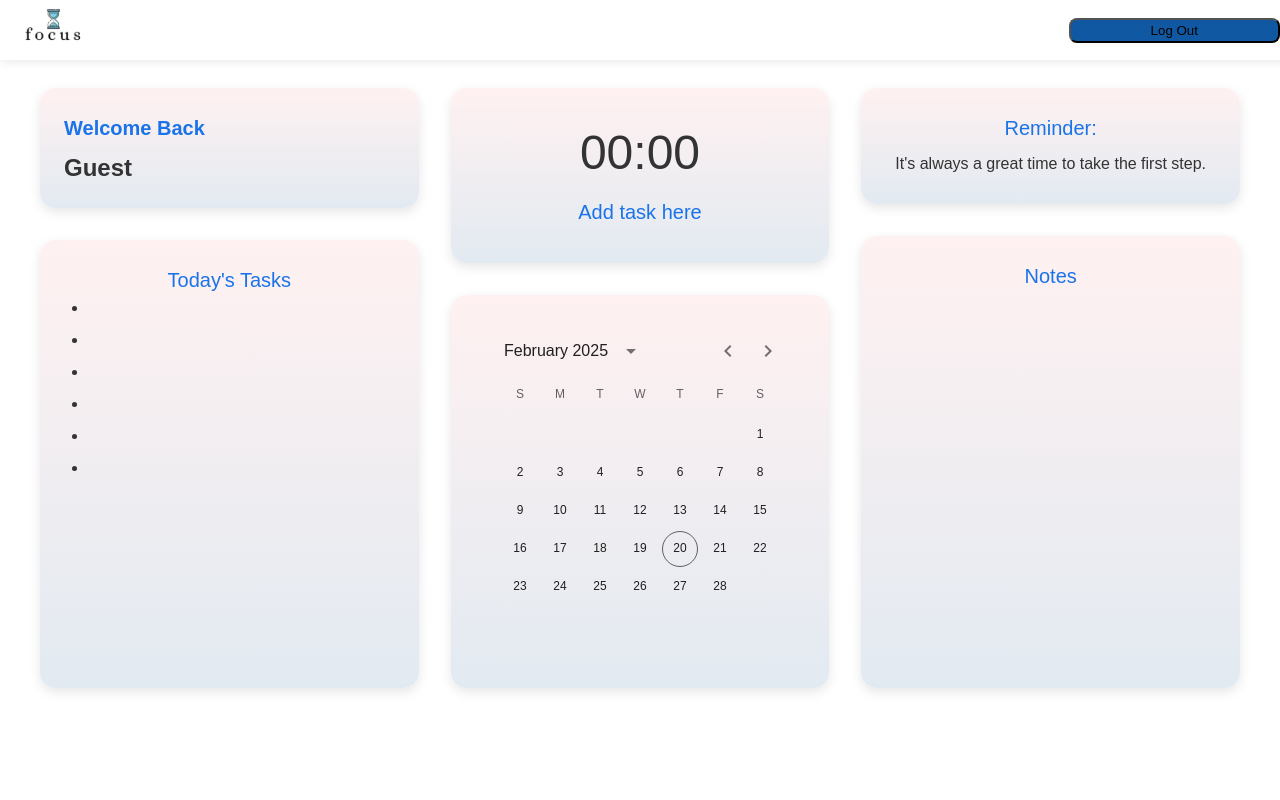
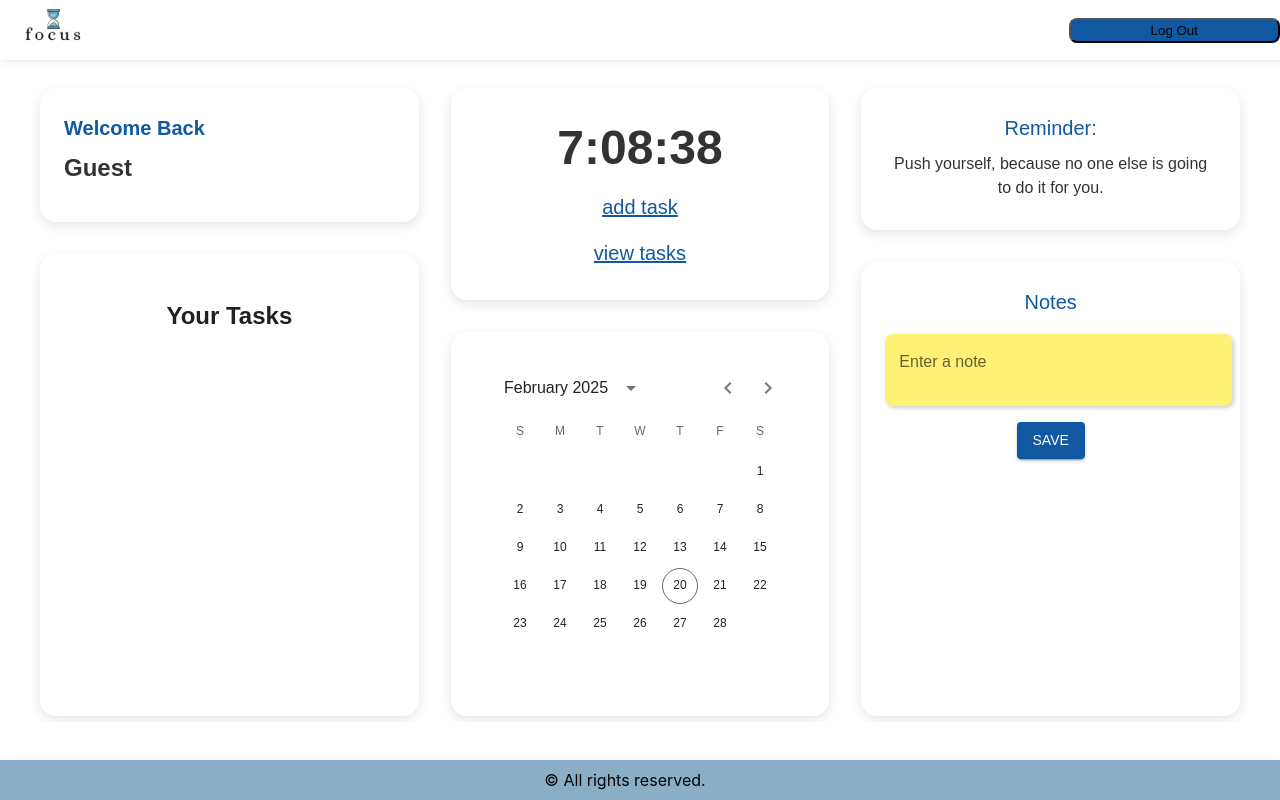
Before and after one commit to priscaolose/Group7_Capstone, a React (Create React App) app in the folder focus-app/: page /dashboard in a window 1280 px wide. Built offline with nearby package versions, Linux system fonts and the light colour scheme; no server answers; the HTML template or start-up script is replaced by a standard one.

Commit message:
Merging changes from the notes branch

```diff
--- a/focus-app/src/Components/Dashboard.js
+++ b/focus-app/src/Components/Dashboard.js
@@ -11,11 +11,9 @@ import { LocalizationProvider } from '@mui/x-date-pickers/LocalizationProvider';
 import { AdapterDayjs } from '@mui/x-date-pickers/AdapterDayjs';
 import { DateCalendar } from '@mui/x-date-pickers/DateCalendar';
 import { createTheme, ThemeProvider } from '@mui/material/styles';
-import { auth } from '../firebase/firebaseConfig';
-import { onAuthStateChanged } from 'firebase/auth';
-import { doc, getDoc } from 'firebase/firestore'; // Firestore imports
-import { db } from '../firebase/firebaseConfig'; // Firestore config
 import { Link } from 'react-router-dom';
+import { useUser } from './context';
+import NoteSection from './NoteSection';
 
 // Custom Theme
 const theme = createTheme({
@@ -33,7 +31,7 @@ const theme = createTheme({
   },
   palette: {
     primary: {
-      main: '#1a73e8',
+      main: '#1059a2',
     },
     background: {
       default: '#f4f6f8',
@@ -43,39 +41,58 @@ const theme = createTheme({
 
 function Dashboard() {
   const isSmallScreen = useMediaQuery('(max-width: 900px)');
-  const [userFirstName, setUserFirstName] = useState(null);
-  const [user, setUser] = useState(null);
+  //const [userFirstName, setUserFirstName] = useState(null);
+  //const [user, setUser] = useState(null);
+  const { user } = useUser();
+  const [currentTime, setCurrentTime] = useState('00:00:00');
+  const [randomQuote, setRandomQuote] = useState('');
+
+
+  const quotes = [
+    "Its always a great time to take the first step.",
+    "Believe you can and you’re halfway there. – Theodore Roosevelt",
+    "The only way to do great work is to love what you do. – Steve Jobs",
+    "Success is not final, failure is not fatal: It is the courage to continue that counts. – Winston Churchill",
+    "Do what you can, with what you have, where you are. – Theodore Roosevelt",
+    "Your limitation—it’s only your imagination.",
+    "Push yourself, because no one else is going to do it for you.",
+    "Hard work beats talent when talent doesn’t work hard.",
+    "It’s not whether you get knocked down, it’s whether you get up. – Vince Lombardi",
+    "Dream big and dare to fail. – Norman Vaughan",
+    "Act as if what you do makes a difference. It does. – William James",
+    "Keep on going, and the chances are that you will stumble on something, perhaps when you are least expecting it. I never heard of anyone ever stumbling on something sitting down. – Charles F. Kettering"
+  ];
 
   useEffect(() => {
-    const fetchUserData = async (userID) => {
-      try {
-        const userRef = doc(db, "Users", userID); // Access user document in Firestore
-        const userDoc = await getDoc(userRef);
+    const randomIndex = Math.floor(Math.random() * quotes.length);
+    setRandomQuote(quotes[randomIndex]);
+  }, []);
 
-        if (userDoc.exists()) {
-          setUserFirstName(userDoc.data().firstName); // Set user's first name from Firestore
-        } else {
-          console.error("User document not found");
-          setUserFirstName("Guest"); // display for missing first name
-        }
-      } catch (error) {
-        console.error("Error fetching user data from Firestore:", error);
-        setUserFirstName("Guest"); // display for errors
-      }
-    };
+  useEffect(() => {
+    const updateClock = () => {
+      const today = new Date();
+      let hours = today.getHours();
+      const minutes = checkTime(today.getMinutes());
+      const seconds = checkTime(today.getSeconds());
 
-    const unsubscribe = onAuthStateChanged(auth, (loggedInUser) => {
-      if (loggedInUser) {
-        setUser(loggedInUser);
-        fetchUserData(loggedInUser.uid); // Fetch user data when logged in
-      } else {
-        setUser(null);
-        setUserFirstName("Guest");
-      }
-    });
+      hours = checkHour(hours);
 
-    return () => unsubscribe();
-  }, []);
+      setCurrentTime(`${hours}:${minutes}:${seconds}`);
+  };
+
+  updateClock();
+  const interval = setInterval(updateClock, 1000);
+  return () => clearInterval(interval);
+  }, []); //cleanup on unmount
+
+  function checkTime(i) {
+    return i < 10 ? `0${i}` : i;
+  } // Add a leading zero to single-digit numbers
+
+  function checkHour(hours){ // setting time for 12 hour format
+    return hours > 12 ? hours - 12 : hours;
+  }
+
 
   return (
     <ThemeProvider theme={theme}>
@@ -87,7 +104,7 @@ function Dashboard() {
             flexDirection: 'column',
             alignItems: 'center',
             justifyContent: 'flex-start',
-            minHeight: '100vh',
+            minHeight: 'auto',
             px: isSmallScreen ? 2 : 4,
             py: 1,
             backgroundColor: 'white',
@@ -110,8 +127,9 @@ function Dashboard() {
                 sx={{
                   p: 3,
                   borderRadius: '16px',
-                  background: 'linear-gradient(#FFF1F1, #E2EAF1)',
+                  background: 'white',
                   boxShadow: '0 4px 12px rgba(0, 0, 0, 0.1)',
+                  borderColor: theme.palette.primary.main,
                 }}
               >
                 <Typography variant="h6" sx={{ color: theme.palette.primary.main, fontWeight: 'bold', textAlign: 'left' }}>
@@ -127,7 +145,7 @@ function Dashboard() {
                   }}
                 >
                   {/* display user's first name */}
-                  {userFirstName || "Loading..."}
+                  {user?.firstName || "Guest"}
                 </Typography>
               </Paper>
 
@@ -136,40 +154,20 @@ function Dashboard() {
                 sx={{
                   p: 3,
                   borderRadius: '16px',
-                  background: 'linear-gradient(#FFF1F1, #E2EAF1)',
+                  background: 'white',
                   boxShadow: '0 4px 12px rgba(0, 0, 0, 0.1)',
                   minHeight: '50vh',
                 }}
               >
-                <Typography variant="h6" sx={{ color: theme.palette.primary.main }}>
-                  Today's Tasks
+                <Typography>
+                  <h2>Your Tasks</h2>
                 </Typography>
-                <Typography component="div">
-                <ul style={{ paddingLeft: '1.5rem', margin: 0}}>
-                <li style={{ paddingLeft: '1.5rem', margin: 0 , paddingTop: '2em', color: '#333'}}>
-                  <Typography variant="body1"></Typography>
-                </li>
-                <li style={{ paddingLeft: '1.5rem', margin: 0 , paddingTop: '2em', color: '#333'}}>
-                  <Typography variant="body1"></Typography>
-                </li>
-                <li style={{ paddingLeft: '1.5rem', margin: 0 , paddingTop: '2em', color: '#333'}}>
-                  <Typography variant="body1"></Typography>
-                </li>
-                <li style={{ paddingLeft: '1.5rem', margin: 0 , paddingTop: '2em', color: '#333'}}>
-                  <Typography variant="body1"></Typography>
-                </li>
-                <li style={{ paddingLeft: '1.5rem', margin: 0 , paddingTop: '2em', color: '#333'}}>
-                  <Typography variant="body1"></Typography>
-                </li>
-                <li style={{ paddingLeft: '1.5rem', margin: 0 , paddingTop: '2em', color: '#333'}}>
-                  <Typography variant="body1"></Typography>
-                </li>
-                </ul>
-                  </Typography>
+
               </Paper>
             </Box>
 
-            {/* Center Column */}
+
+            {/* Center Column (Timer Section*/}
             <Box sx={{ display: 'grid', gap: 4 }}>
               <Paper
                 sx={{
@@ -178,39 +176,50 @@ function Dashboard() {
                   justifyContent: 'center',
                   alignItems: 'center',
                   borderRadius: '16px',
-                  background: 'linear-gradient(#FFF1F1, #E2EAF1)',
+                  background: 'white',
                   boxShadow: '0 4px 12px rgba(0, 0, 0, 0.1)',
                   p: 4,
                   textDecoration: 'none',
                 }}
-                component={Link}
-                to="/addTask"
               >
                 <Typography
                   variant="h3"
                   sx={{
                     color: '#333',
-                    fontWeight: '300',
+                    fontWeight: 'bold',
                   }}
                 >
-                  00:00
+                  {currentTime}
                 </Typography>
                 <Typography
                   variant="body1"
+                  component={Link} to = "/addTask"
                   sx={{
                     color: theme.palette.primary.main,
                     fontSize: '1.25rem',
                     mt: 2,
                   }}
                 >
-                  Add task here
+                  add task
+                </Typography>
+
+                <Typography
+                  variant="body1"
+                  component={Link} to = "/viewTask"
+                  sx={{
+                    color: theme.palette.primary.main,
+                    fontSize: '1.25rem',
+                    mt: 2,
+                  }}
+                >
+                  view tasks
                 </Typography>
               </Paper>
               <Paper
                 sx={{
                   p: 3,
                   borderRadius: '16px',
-                  background: 'linear-gradient(#FFF1F1, #E2EAF1)',
+                  background: 'white',
                   boxShadow: '0 4px 12px rgba(0, 0, 0, 0.1)',
                 }}
               >
@@ -226,7 +235,7 @@ function Dashboard() {
                 sx={{
                   p: 3,
                   borderRadius: '16px',
-                  background: 'linear-gradient(#FFF1F1, #E2EAF1)',
+                  background: 'white',
                   boxShadow: '0 4px 12px rgba(0, 0, 0, 0.1)',
                 }}
               >
@@ -246,34 +255,19 @@ function Dashboard() {
                     lineHeight: 1.5,
                   }}
                 >
-                  It's always a great time to take the first step.
+                  {randomQuote}
                 </Typography>
               </Paper>
-              <Paper
-                sx={{
-                  p: 3,
-                  borderRadius: '16px',
-                  background: 'linear-gradient(#FFF1F1, #E2EAF1)',
-                  boxShadow: '0 4px 12px rgba(0, 0, 0, 0.1)',
-                  minHeight: '50vh',
-                }}
-              >
-                <Typography
-                  variant="h6"
-                  sx={{
-                    color: theme.palette.primary.main,
-                    mb: 2,
-                  }}
-                >
-                  Notes
-                </Typography>
-              </Paper>
+              <Box sx={{ display: "grid", gap: 4 }}>
+            <NoteSection /> {/* Uses the NoteSection component */}
+          </Box>
             </Box>
           </Box>
         </Box>
-        <Footer />
+        <Footer/>
       </div>
     </ThemeProvider>
+
   );
 }
 
```
Also changed, not shown: 1 other file (tests, documents, lock files or other folders).
